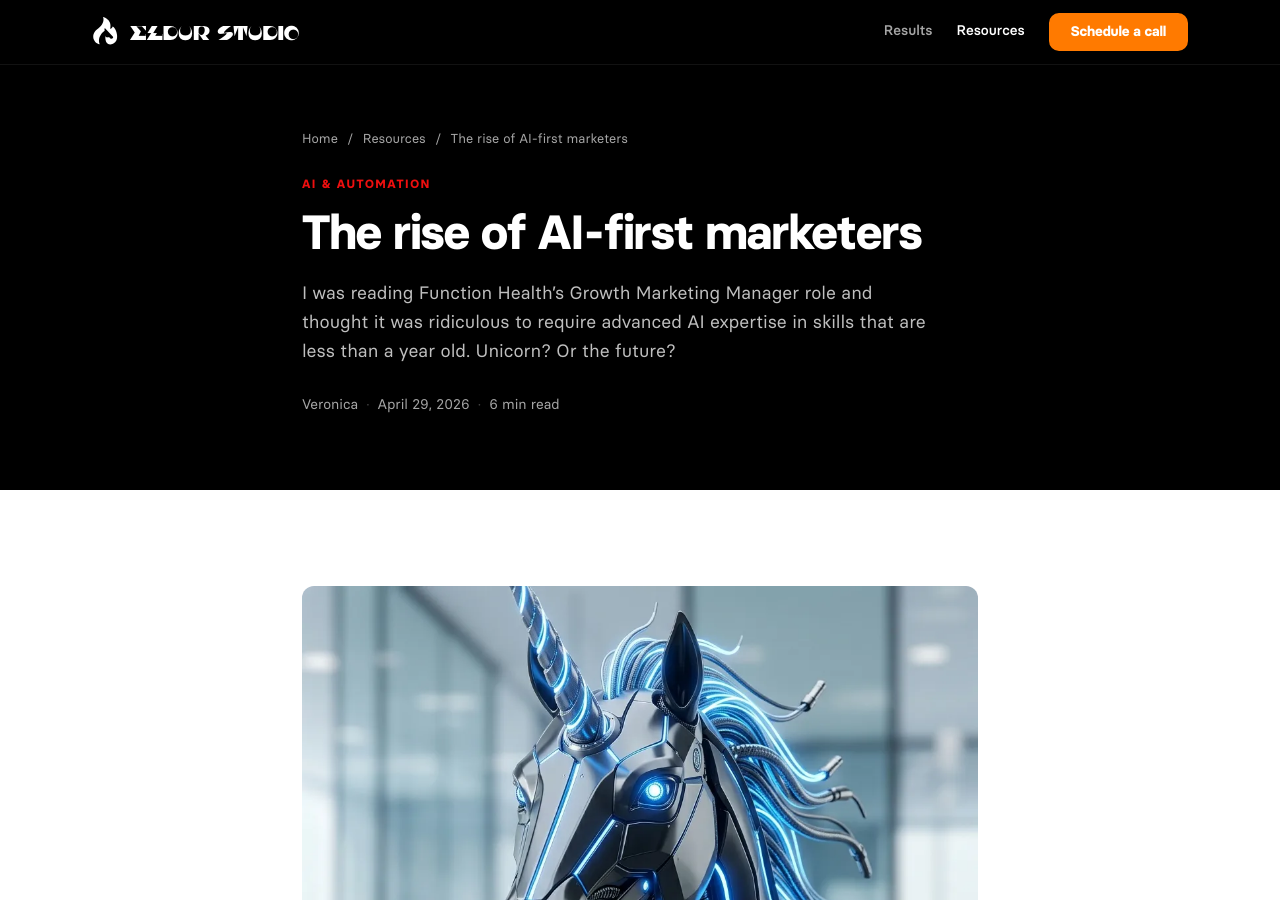
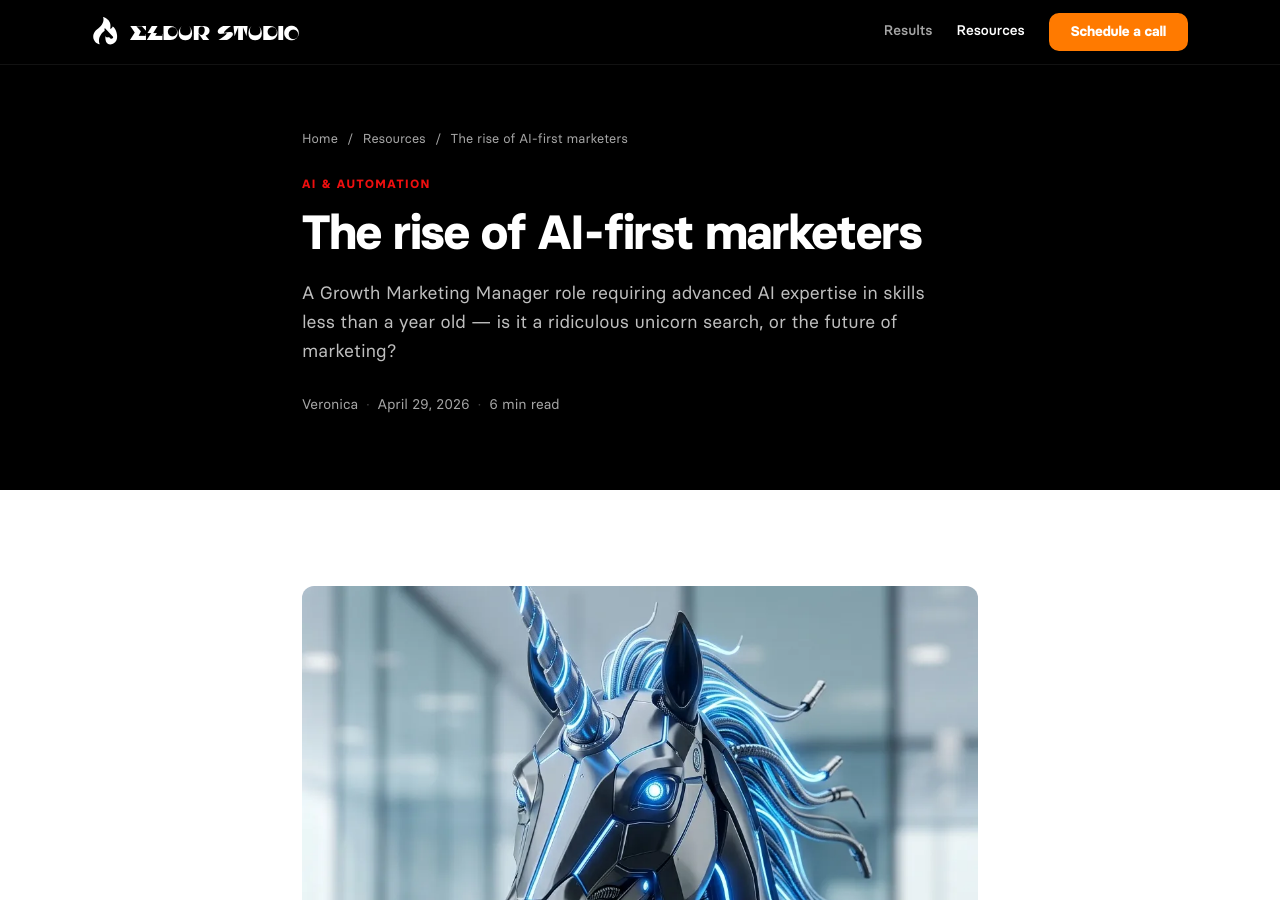
Before and after one commit to UberVero/ES2website, a Jekyll site: the page built from _posts/2026-04-29-rise-of-ai-first-marketers.md, in a window 1280 px wide and 900 px high. Built offline with Jekyll 4.4.1, drawn with Linux system fonts in a browser that asks for light colours; some web fonts are replaced; comment, search, counter and statistics services are not loaded.

Commit message:
seo: trim 6 blog post meta descriptions over 160 chars
Descriptions truncated by Google when they exceed ~160 characters.
Trimmed to 144–158 chars while preserving accuracy.

Posts fixed:
- no-code-to-ai-first-operators-marketing-model (168→158)
- ai-agents-b2b-marketing (164→150)
- claude-webflow-dev-webflow-designer-mcp (180→144)
- rise-of-ai-first-marketers (193→161)
- multi-agent-marketing-pyramid (176→157)
- core-anatomy-of-an-ai-agent (203→153)

Co-Authored-By: Claude Sonnet 4.6 <noreply@anthropic.com>

```diff
--- a/_posts/2026-04-29-rise-of-ai-first-marketers.md
+++ b/_posts/2026-04-29-rise-of-ai-first-marketers.md
@@ -1,7 +1,7 @@
 ---
 title: "The rise of AI-first marketers"
 slug: "rise-of-ai-first-marketers"
-description: "I was reading Function Health’s Growth Marketing Manager role and thought it was ridiculous to require advanced AI expertise in skills that are less than a year old. Unicorn? Or the future?"
+description: "A Growth Marketing Manager role requiring advanced AI expertise in skills less than a year old — is it a ridiculous unicorn search, or the future of marketing?"
 author: "Veronica"
 post_type: "article"
 category: "AI & Automation"
```
Also changed, not shown: _posts/2026-03-03-no-code-to-ai-first-operators-marketing-model.md (+1 -1 lines), _posts/2026-03-04-ai-agents-b2b-marketing.md (+1 -1 lines), _posts/2026-04-15-claude-webflow-dev-webflow-designer-mcp.md (+1 -1 lines), _posts/2026-05-14-multi-agent-marketing-pyramid.md (+1 -1 lines), _posts/2026-06-03-core-anatomy-of-an-ai-agent.md (+1 -1 lines).
